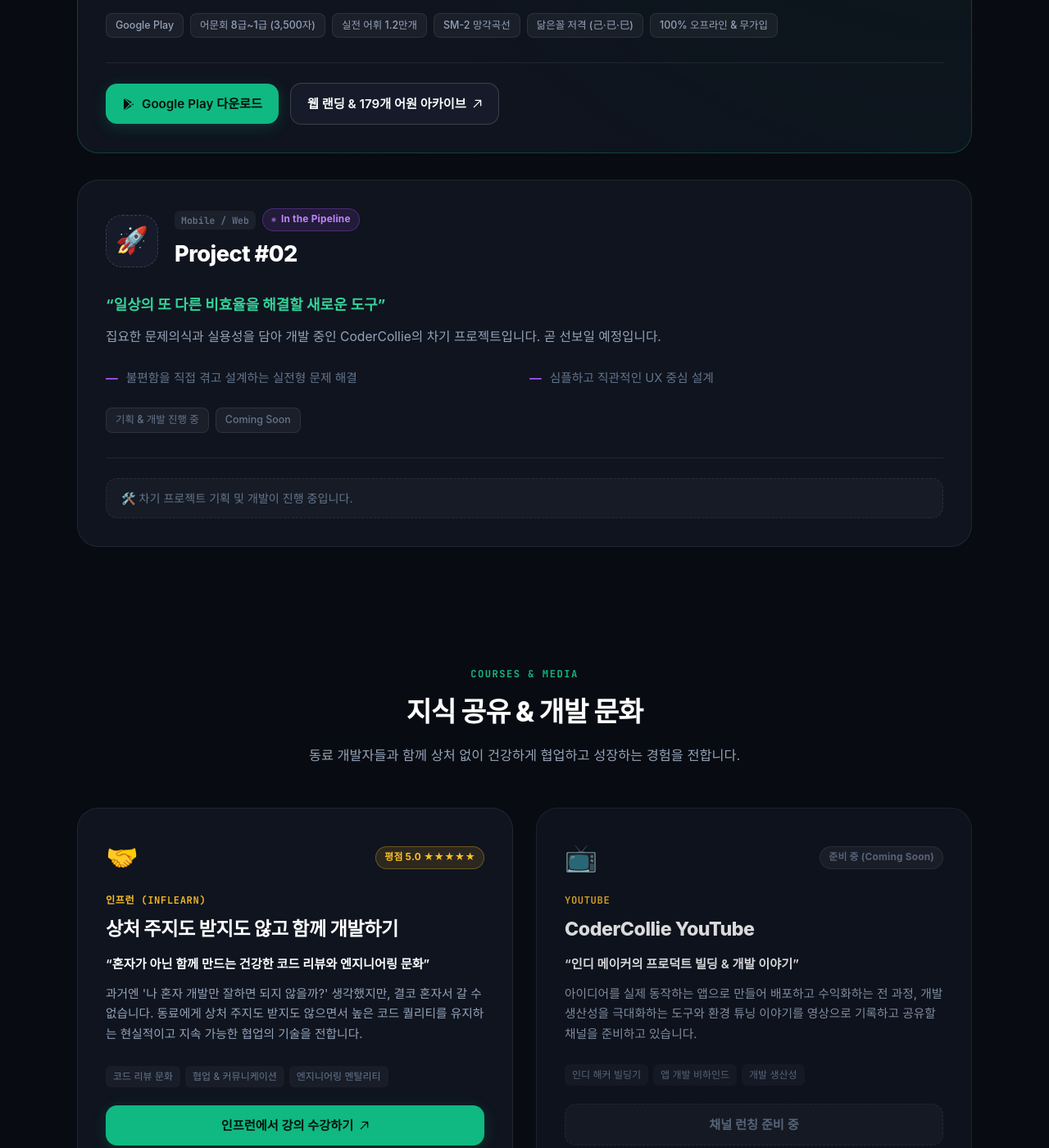
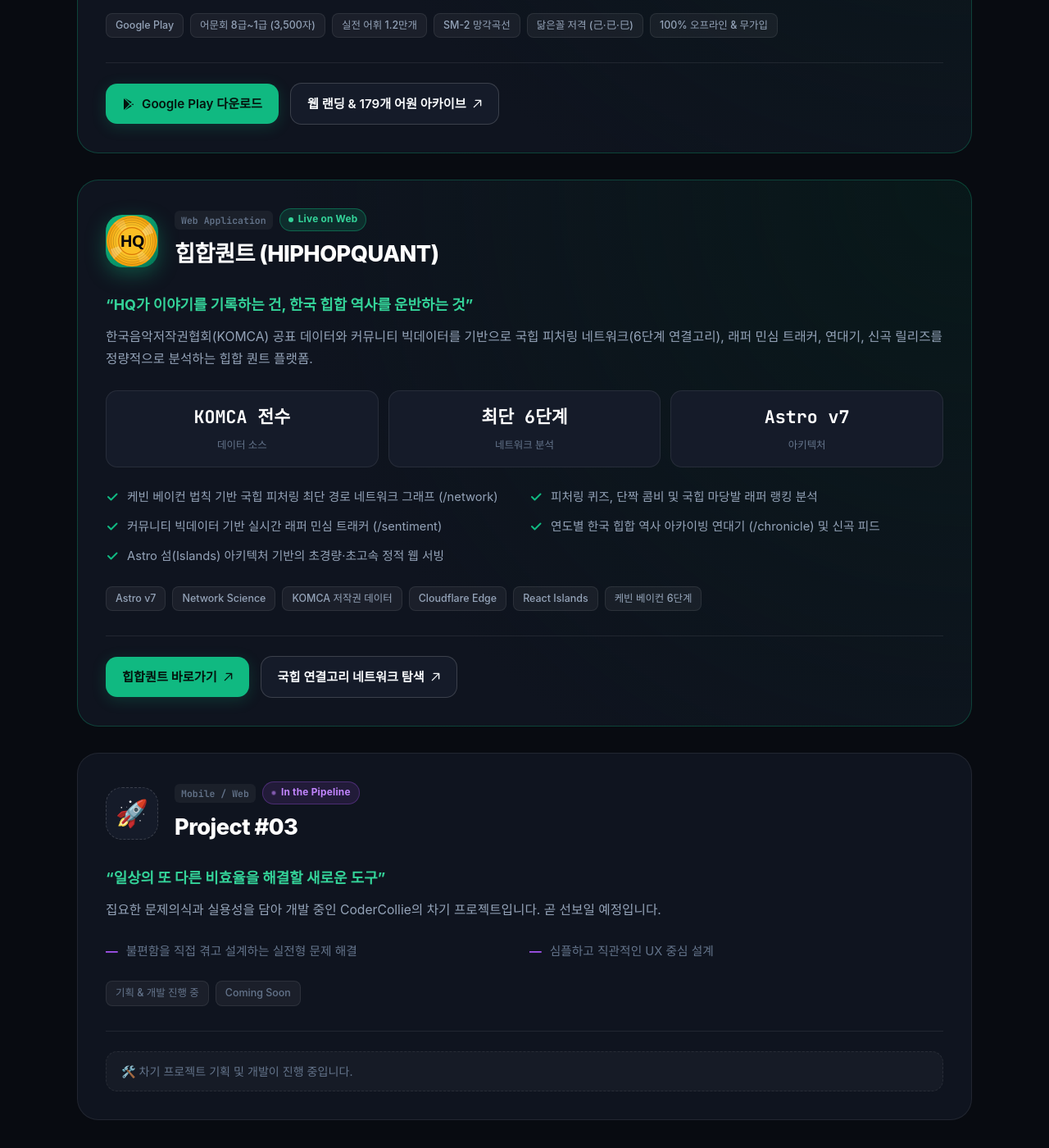
Before and after one commit to CoderCollie/codercollie.github.io, a Jekyll site: the page built from index.html, in a window 1280 px wide and 1400 px high, scrolled down 1369 px. Shown: the whole window at 82% size. Built offline with Jekyll 4.4.1, drawn with Linux system fonts in a browser that asks for light colours; some web fonts are replaced; some of the changed text lies outside the part shown.

Commit message:
feat: Add HipHopQuant web platform to featured products

```diff
--- a/_data/apps.yml
+++ b/_data/apps.yml
@@ -38,8 +38,48 @@
       primary: false
       icon: "external"
 
-- id: project_02
-  name: "Project #02"
+- id: hiphopquant
+  name: "힙합퀀트 (HIPHOPQUANT)"
+  status: "live"
+  status_label: "Live on Web"
+  category: "Data Platform"
+  platform: "Web Application"
+  icon: "assets/images/apps/hiphopquant/icon.svg"
+  icon_char: "HQ"
+  tagline: "HQ가 이야기를 기록하는 건, 한국 힙합 역사를 운반하는 것"
+  description: "한국음악저작권협회(KOMCA) 공표 데이터와 커뮤니티 빅데이터를 기반으로 국힙 피처링 네트워크(6단계 연결고리), 래퍼 민심 트래커, 연대기, 신곡 릴리즈를 정량적으로 분석하는 힙합 퀀트 플랫폼."
+  badges:
+    - "Astro v7"
+    - "Network Science"
+    - "KOMCA 저작권 데이터"
+    - "Cloudflare Edge"
+    - "React Islands"
+    - "케빈 베이컨 6단계"
+  features:
+    - "케빈 베이컨 법칙 기반 국힙 피처링 최단 경로 네트워크 그래프 (/network)"
+    - "피처링 퀴즈, 단짝 콤비 및 국힙 마당발 래퍼 랭킹 분석"
+    - "커뮤니티 빅데이터 기반 실시간 래퍼 민심 트래커 (/sentiment)"
+    - "연도별 한국 힙합 역사 아카이빙 연대기 (/chronicle) 및 신곡 피드"
+    - "Astro 섬(Islands) 아키텍처 기반의 초경량·초고속 정적 웹 서빙"
+  metrics:
+    - label: "데이터 소스"
+      value: "KOMCA 전수"
+    - label: "네트워크 분석"
+      value: "최단 6단계"
+    - label: "아키텍처"
+      value: "Astro v7"
+  links:
+    - label: "힙합퀀트 바로가기"
+      url: "https://hiphopquant.com"
+      primary: true
+      icon: "external"
+    - label: "국힙 연결고리 네트워크 탐색"
+      url: "https://hiphopquant.com/network"
+      primary: false
+      icon: "external"
+
+- id: project_03
+  name: "Project #03"
   status: "in_progress"
   status_label: "In the Pipeline"
   category: "New Product"
--- a/index.html
+++ b/index.html
@@ -22,15 +22,15 @@
 
             <p class="hero-description">
                 소프트웨어 엔지니어이자 인디 메이커 <strong>CoderCollie</strong>입니다.<br class="hidden-mobile">
-                타협 없는 장인정신으로 쓸모 있는 모바일 앱과 건강한 개발 문화를 만듭니다.
+                타협 없는 장인정신으로 쓸모 있는 프로덕트와 건강한 개발 문화를 만듭니다.
             </p>
 
             <!-- Metrics / Pipeline Status -->
             <div class="hero-metrics">
                 <div class="metric-item">
                     <span class="metric-dot dot-green"></span>
-                    <span class="metric-label">Live App:</span>
-                    <strong class="metric-value">독!한자 (Google Play)</strong>
+                    <span class="metric-label">Live:</span>
+                    <strong class="metric-value">독!한자 · 힙합퀀트</strong>
                 </div>
                 <div class="metric-item">
                     <span class="metric-dot dot-yellow"></span>
@@ -40,13 +40,13 @@
                 <div class="metric-item">
                     <span class="metric-dot dot-purple"></span>
                     <span class="metric-label">Pipeline:</span>
-                    <strong class="metric-value">Project #02 준비 중</strong>
+                    <strong class="metric-value">Project #03 준비 중</strong>
                 </div>
             </div>
 
             <div class="hero-actions">
                 <a href="#apps" class="btn btn-primary">
-                    <span>출시된 앱 살펴보기</span>
+                    <span>프로덕트 살펴보기</span>
                     <svg class="btn-arrow" viewBox="0 0 16 16" fill="none" xmlns="http://www.w3.org/2000/svg">
                         <path d="M8 3V13M8 13L13 8M8 13L3 8" stroke="currentColor" stroke-width="2" stroke-linecap="round" stroke-linejoin="round"/>
                     </svg>
@@ -64,7 +64,7 @@
             <div class="section-header">
                 <span class="section-kicker">FEATURED APPS</span>
                 <h2 class="section-title">직접 만들어 배포한 프로덕트</h2>
-                <p class="section-subtitle">기획부터 개발, 디자인, 스토어 출시까지 직접 완성한 프로덕트 라인업입니다.</p>
+                <p class="section-subtitle">기획부터 개발, 디자인, 배포까지 직접 완성한 프로덕트 라인업입니다.</p>
             </div>
 
             <div class="apps-grid">
@@ -137,12 +137,19 @@
 
                     <div class="app-card-footer">
                         {% for link in app.links %}
-                        {% if link.primary %}
+                        {% if link.icon == "play" %}
                         <a href="{{ link.url }}" target="_blank" rel="noopener noreferrer" class="btn btn-primary btn-app">
                             <svg class="play-icon" viewBox="0 0 24 24" fill="currentColor">
                                 <path d="M3.609 1.814L13.792 12 3.61 22.186a2.008 2.008 0 0 1-.61-.951V2.765c.08-.363.29-.68.609-.951zm11.597 11.599l2.42 2.42-12.87 7.424 10.45-9.844zm0-2.826L4.756.743l12.87 7.424-2.42 2.42zM16.62 12l3.43 1.98a1.5 1.5 0 0 0 0-2.58L16.62 12z"/>
                             </svg>
                             <span>{{ link.label }}</span>
+                        </a>
+                        {% elsif link.primary %}
+                        <a href="{{ link.url }}" target="_blank" rel="noopener noreferrer" class="btn btn-primary btn-app">
+                            <span>{{ link.label }}</span>
+                            <svg class="external-icon" viewBox="0 0 12 12" fill="none" xmlns="http://www.w3.org/2000/svg">
+                                <path d="M3.5 1.5H10.5V8.5M10.5 1.5L1.5 10.5" stroke="currentColor" stroke-width="1.5" stroke-linecap="round" stroke-linejoin="round"/>
+                            </svg>
                         </a>
                         {% else %}
                         <a href="{{ link.url }}" target="_blank" rel="noopener noreferrer" class="btn btn-secondary btn-app">
```
Also changed, not shown: assets/images/apps/hiphopquant/icon.svg (added).
